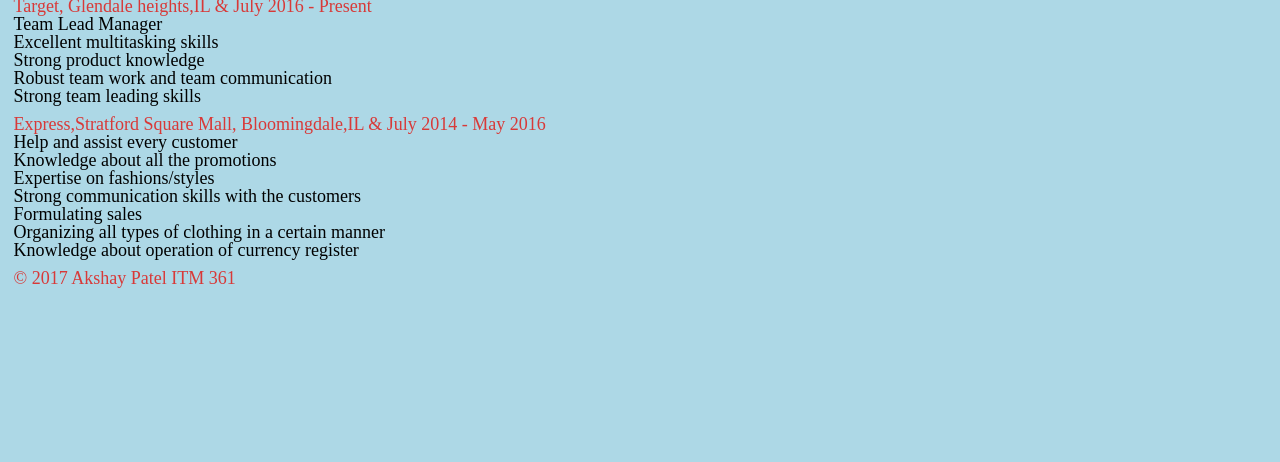
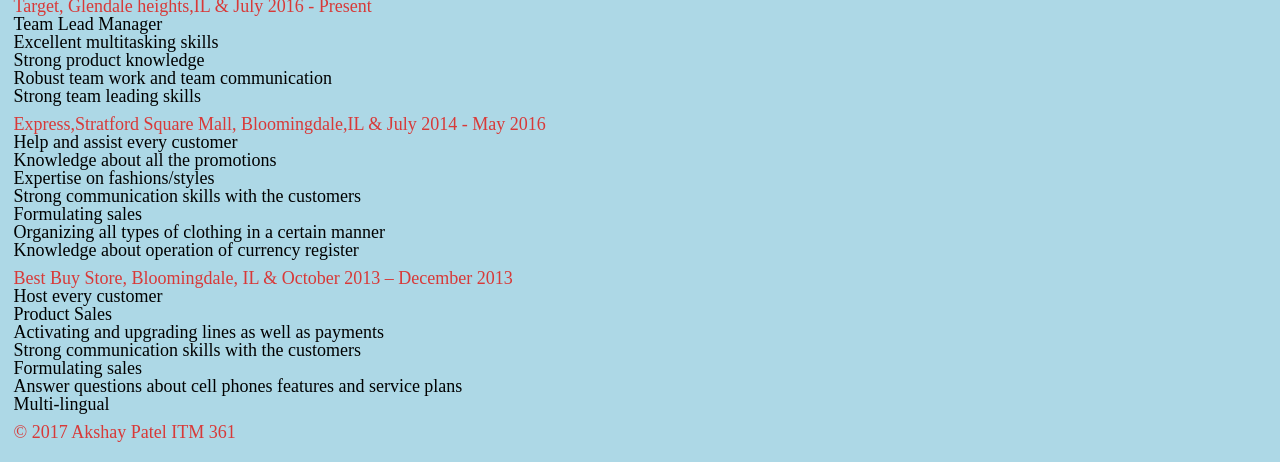
Before and after one commit to akshay1995p/Project-3, a plain HTML site: page resume/index.html in a window 1280 px wide. Shown: the part 379-841 px from the top of the page. Before the commit the page ends 800 px from the top, so only its background shows below. Drawn offline with Linux system fonts and the light colour scheme.

Commit message:
fixing resume page

```diff
--- a/resume/index.html
+++ b/resume/index.html
@@ -56,6 +56,17 @@ Glenbard North High School, Carol Stream, Illinois
 <li> Knowledge about operation of currency register </li>
 </ul>
 
+<p> Best Buy Store, Bloomingdale, IL &amp;  October 2013 – December 2013  </p>
+<ul>
+<li> Host every customer </li>
+<li> Product Sales </li>
+<li> Activating and upgrading lines as well as payments </li>
+<li> Strong communication skills with the customers </li>
+<li> Formulating sales </li>
+<li> Answer questions about cell phones features and service plans </li>
+<li> Multi-lingual </li>
+</ul>
+
 
 <footer id="footer">
     <p>&copy; 2017 Akshay Patel ITM 361 </p>
```
Also changed, not shown: 1 other file. Lines whose indentation alone changed are shown as unchanged.
